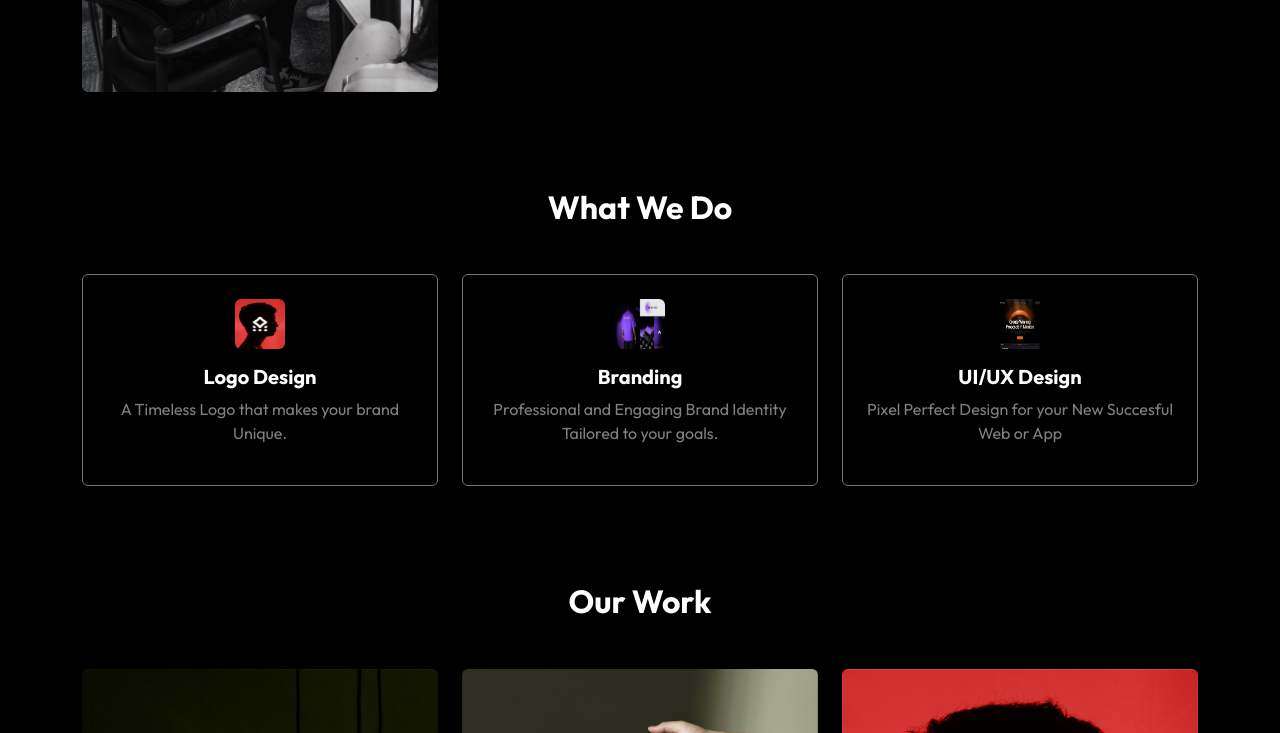
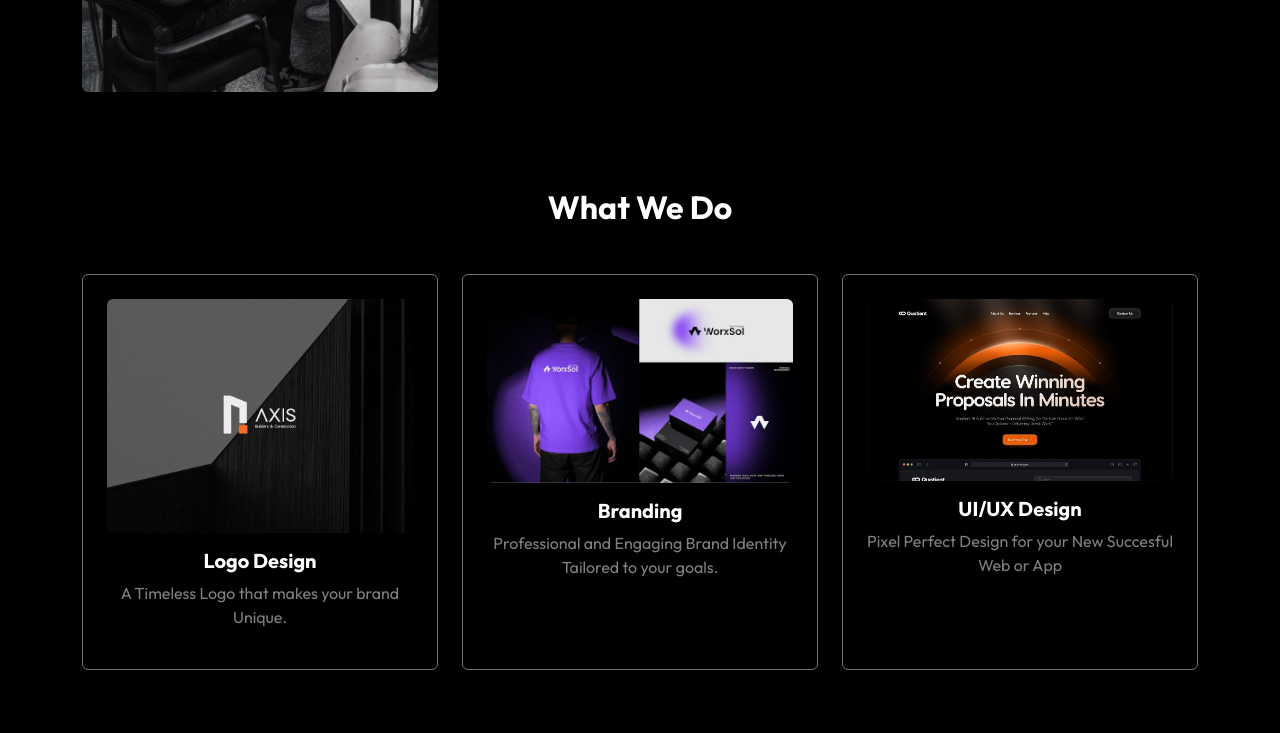
Before and after one commit to Mhassaan-u/Applotech-We, a plain HTML site: page index.html in a window 1280 px wide. Shown: the part 1201-1934 px from the top of the page. Drawn offline with nearby package versions, Linux system fonts and the light colour scheme.

Commit message:
your message

```diff
--- a/index.html
+++ b/index.html
@@ -65,7 +65,7 @@
     <div class="row g-4">
       <div class="col-md-4">
         <div class="p-4 border border-secondary rounded h-100">
-          <img src="./Assets/thumbnails-07.png" class="img-fluid rounded mb-3" alt="Web Design">
+          <img src="./Assets/thumb-2.jpg" class="img-fluid rounded mb-3" alt="Web Design">
           <h5 class="fw-bold">Logo Design</h5>
           <p class="text-white-50">A Timeless Logo that makes your brand Unique.</p>
         </div>
--- a/style.css
+++ b/style.css
@@ -40,10 +40,10 @@ body {
   background-color: #e45c00;
 }
 #about img {
-  box-shadow: 0 10px 30px rgba(0,0,0,0.3);
+  box-shadow: 0 10px 300px rgba(0,0,0,0.3);
 }
 
 #services img {
-  width: 50px;
-  height: 50px;
+  width: 600px;
+  height: auto;
 }
```
Also changed, not shown: Assets/thumb-2.jpg (added).
